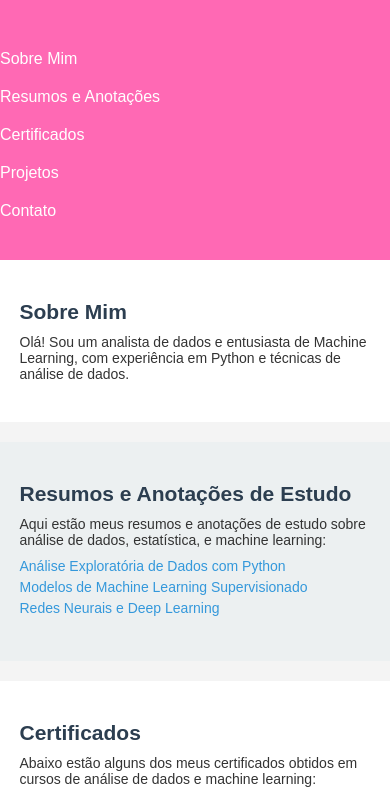
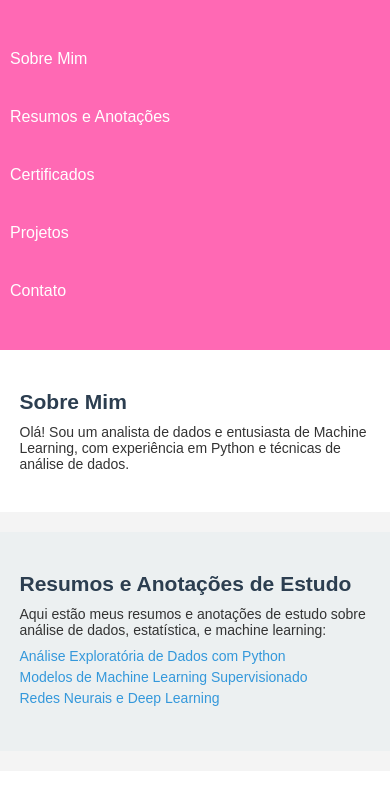
Before and after one commit to FernandaXdea/PortfolioDados, a plain HTML site: page index.html in a window 390 px wide. Shown: the top 794 px of the page. Drawn offline with Linux system fonts and the light colour scheme.

Commit message:
Update style.css

```diff
--- a/style.css
+++ b/style.css
@@ -31,6 +31,8 @@ header nav ul {
     list-style: none;
     display: flex; /* Itens lado a lado */
     justify-content: center;
+    margin: 0;
+    padding: 0;
 }
 
 header nav ul li {
@@ -41,10 +43,42 @@ header nav ul li a {
     color: #fff;
     text-decoration: none;
     font-size: 18px;
+    padding: 10px;
+    display: block; /* Certificando-se de que o link ocupa toda a área do item */
 }
 
 header nav ul li a:hover {
     color: #2c3e50;
+    background-color: rgba(0, 0, 0, 0.1); /* Efeito de hover com fundo leve */
+}
+
+/* Media Queries para Responsividade */
+
+/* Tablet (max-width: 768px) */
+@media (max-width: 768px) {
+    header nav ul {
+        flex-direction: row; /* Certificando-se que os itens permanecem lado a lado */
+        justify-content: center;
+    }
+
+    header nav ul li {
+        margin: 0 15px;
+    }
+
+    header nav ul li a {
+        font-size: 16px;
+    }
+}
+
+/* Mobile (max-width: 480px) */
+@media (max-width: 480px) {
+    header nav ul li {
+        margin: 0 10px;
+    }
+
+    header nav ul li a {
+        font-size: 14px;
+    }
 }
 
 /* Seções */
```
